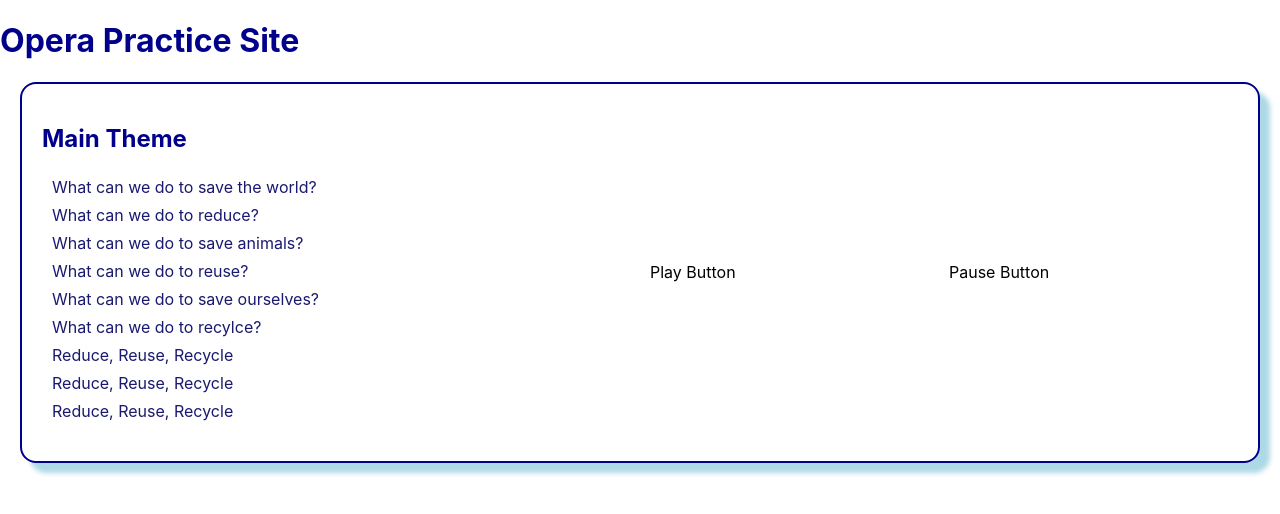
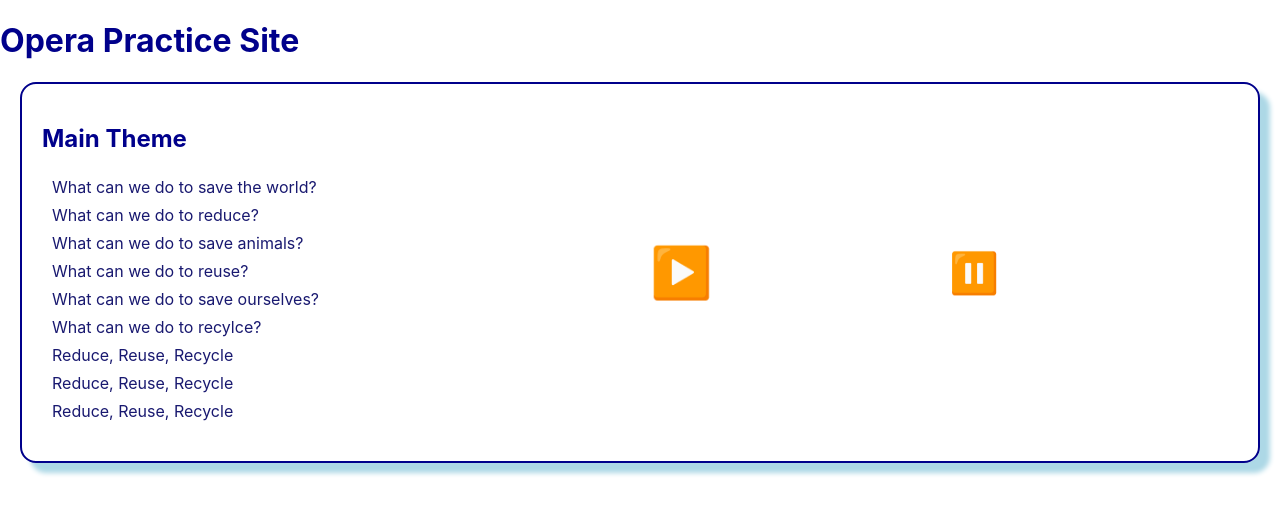
Before and after one commit to Sheilabob/OperaPracticeSite, a React (Create React App) app: page / in a window 1280 px wide. Shown: the top 514 px of the page. Built offline with nearby package versions, Linux system fonts and the light colour scheme.

Commit message:
inputed emojis for play and pause

```diff
--- a/src/App.css
+++ b/src/App.css
@@ -36,9 +36,13 @@ p {
 .play {
   flex-basis: 25%;
   margin: auto;
+  font-size: 50px;
+  color: #58728b;
 }
 
 .pause {
   flex-basis: 25%;
   margin: auto;
+  font-size: 40px;
+  color: midnightblue;
 }
--- a/src/MainTheme.js
+++ b/src/MainTheme.js
@@ -29,10 +29,10 @@ function MainTheme() {
                 Reduce, Reuse, Recycle</p>
             </div>
             <div class="insideCard play">
-                Play Button
+                &#9654;&#65039;
             </div>
             <div class="insideCard pause">
-                Pause Button
+                &#9208;&#65039;
             </div>
 
         </div>
```
